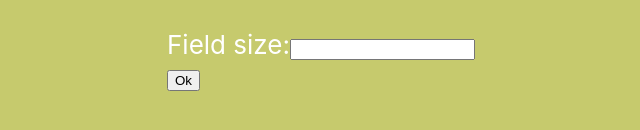
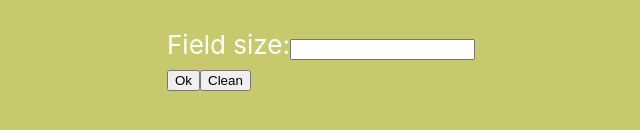
Before and after one commit to eltonorudzhov/life-game3, a React (Create React App) app: page / in a window 1280 px wide. Shown: the part 340-470 px from the top of the page, without its empty margins (319-959 px from the left). Built offline with nearby package versions, Linux system fonts and the light colour scheme.

Commit message:
добавлена кнопка очистки поля

```diff
--- a/src/components/createTable.tsx
+++ b/src/components/createTable.tsx
@@ -15,7 +15,7 @@ interface IPoint {
 
 export const CreateTabel = (props: IProps) => {
   const [table, setTable] = useState<IPoint[][]>([[]]);
-  const [able, setAble] = useState(false)
+  const [able, setAble] = useState(false);
   useEffect(() => {
     const newTable = [];
     for (let i = 0; i < +props.count; i++) {
@@ -37,7 +37,6 @@ export const CreateTabel = (props: IProps) => {
   let historyCollection: [{ stepKey: string[] }] = [{ stepKey: ["", ""] }];
 
   const handleClick = async () => {
-
     historyCollection = history(historyCollection, table);
     size = 1;
     historyCollection.shift();
@@ -47,20 +46,36 @@ export const CreateTabel = (props: IProps) => {
       size++;
     }
     console.log("Конец игры");
-    setAble(false)
+    setAble(false);
+
+
     historyCollection = [{ stepKey: ["", ""] }];
   };
-
+  const clean = async () => {
+    table.map((row)=>{
+      row.map((el)=> el.color='die')
+    })
+    setTable(table.map((el) => [...el]))
+  }
   return (
     <>
       <button
-      disabled={able}
+        disabled={able}
         onClick={async () => {
-          setAble(true)
+          setAble(true);
           handleClick();
         }}
       >
         Ok
+      </button>
+      <button
+        disabled={able}
+        onClick={ () => {
+          setAble(true);
+          clean();
+        }}
+      >
+        Clean
       </button>
       <table>
         <tbody>
@@ -74,10 +89,10 @@ export const CreateTabel = (props: IProps) => {
                       className={el.color}
                       id={el.id}
                       onClick={(event) => {
-                        if (!able){
-                        console.log(el);
-                        el.color = el.color === "alive" ? "die" : "alive";
-                        setTable(table.map((el) => [...el]));
+                        if (!able) {
+                          console.log(el);
+                          el.color = el.color === "alive" ? "die" : "alive";
+                          setTable(table.map((el) => [...el]));
                         }
                       }}
                     ></td>
```
